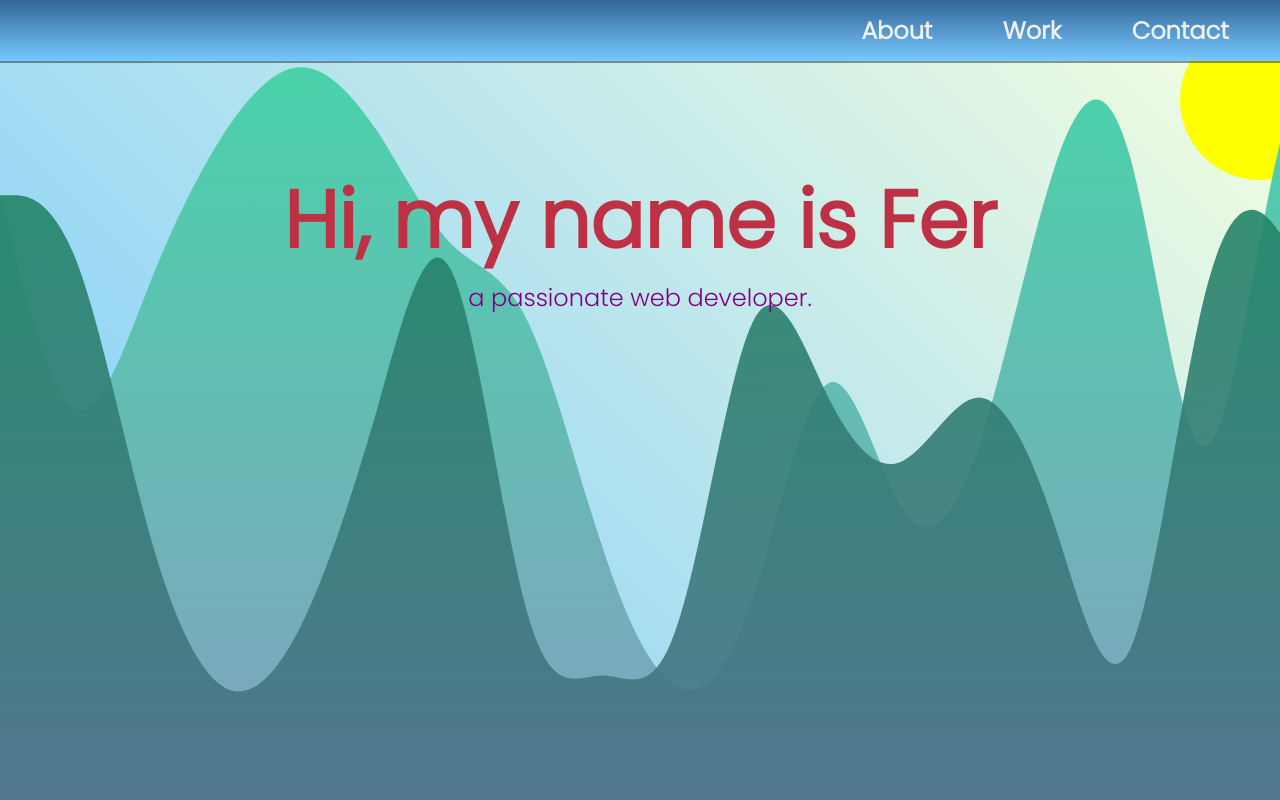
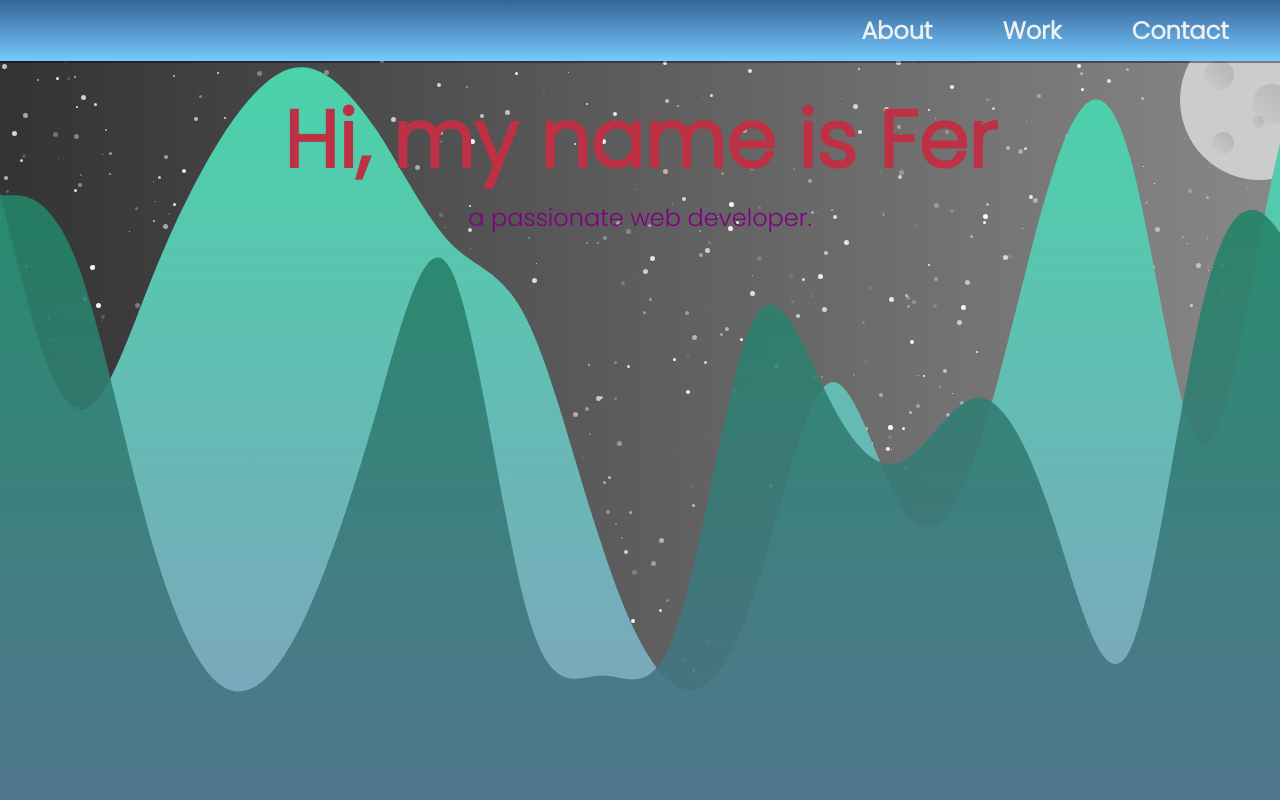
Before and after one commit to fer-rouco/portfolio, a React (Create React App) app in the folder client/: page / in a window 1280 px wide. Shown: the top 800 px of the page. Built offline with nearby package versions, Linux system fonts and the light colour scheme.

Commit message:
Welcome section dark / light mode first attemp

```diff
--- a/client/src/components/sections/welcome-section.jsx
+++ b/client/src/components/sections/welcome-section.jsx
@@ -1,14 +1,76 @@
+import {useRef} from 'react';
 import "./welcome-section.scss";
 import { ReactComponent as Waves } from '../../assets/waves.svg';
 
 function WelcomeSection() {
-  return (
-    <section id='welcome-section' className='welcome-section' >
+  const isDarkMode = true;
+
+  const renderStars = () => {
+    return (
+      [...Array(1000)].map((x, i) => {
+        const posX = Math.random() * window.innerWidth;
+        const posY = Math.random() * 800;
+        const alfa = Math.random();
+        const dimension = (Math.floor(Math.random() * 5) + 1) + 'px';
+        return <div className="welcome-section__star" style={{ left: posX + 'px', top: posY + 'px', opacity: alfa, width: dimension, height: dimension }} ></div>
+      })
+    );
+  }
+
+  const renderTextContainer = () => {
+    return (
       <div className='welcome-section__text-container'>
         <h1 className='welcome-section__text-hi' >Hi, my name is Fer</h1>
         <p className='welcome-section__text-web-dev' >a passionate web developer.</p>
       </div>
-      <div className="welcome-section__sun"></div>
+    );
+  }
+
+  const renderMainStarMoon = (darkMode) => {
+    return (
+      <div className={`welcome-section__main-star welcome-section__moon`}>
+        <div class="crater"></div>
+        <div class="crater"></div>
+        <div class="crater"></div>
+        <div class="crater"></div>
+      </div>
+    );
+  }
+
+  const renderMainStarSun = (darkMode) => {
+    return (
+      <div className={`welcome-section__main-star welcome-section__sun`}></div>
+    );
+  }
+
+  const renderMainStar = (darkMode) => {
+    const mainStarStyle = darkMode ? "moon" : "sun";
+    return (
+      (darkMode) ? renderMainStarMoon() : renderMainStarSun()
+    );
+  }
+
+  const renderDarkMode = () => {
+    return (
+      <>
+        { renderStars() }
+        { renderMainStar(isDarkMode) }
+      </>
+    );
+  }
+
+  const renderLightMode = () => {
+    return (
+      <>
+        { renderMainStar(isDarkMode) }
+      </>
+    );
+  }
+
+  return (
+    <section id='welcome-section' className={`welcome-section welcome-section-${isDarkMode ? "dark" : "light"}`} >
+      { renderTextContainer() }
+      { (isDarkMode) ? renderDarkMode() : renderLightMode() }
       <Waves></Waves>
     </section>
   );
--- a/client/src/components/sections/welcome-section.scss
+++ b/client/src/components/sections/welcome-section.scss
@@ -3,10 +3,8 @@
 .welcome-section {
   height: 100vh;
   padding-top: 2.6rem;
-  background: linear-gradient(45deg, rgb(118, 201, 255), rgb(247, 255, 222));
   position: relative;
   z-index: -2;
-  /* background: linear-gradient(45deg, rgb(118, 201, 255), rgb(247, 255, 222)); */
 
   display: flex;
   justify-content: center;
@@ -14,11 +12,19 @@
   flex-direction: column;
   flex-wrap: nowrap;
 
+  &-dark {
+    background: linear-gradient(90deg, #333333, #888888);
+  }
+
+  &-light {
+    background: linear-gradient(45deg, rgb(118, 201, 255), rgb(247, 255, 222));
+  }
+
   &__text-container {
     text-align: center;
     position: absolute;
     z-index: 2;
-    top: calc(20%);
+    top: calc(10%);
   }
 
   &__text-hi {
@@ -30,10 +36,9 @@
     color: #800080; /*var(--main-red); */ /* var(--main-blue); */
   }
 
-  &__sun {
+  &__main-star {
     width: 10rem;
     height: 10rem;
-    background-color: #ffff00;
     border-radius: 50%;
     position: absolute;
     top: 1.25rem;
@@ -41,9 +46,60 @@
     z-index: -1;
   }
 
+  &__sun {
+    background-color: #ffff00;
+  }
+
+  &__moon {
+    background-color: hsl(0, 0%, 80%);
+    opacity: 1;
+    .crater {
+      border-radius: 50%;
+      background: linear-gradient(45deg, hsl(0, 0%, 80%), hsl(0, 0%, 70%));
+      position: absolute;
+    }
+
+    .crater:nth-child(1) {
+      width: 30px;
+      height: 30px;
+      top: 25%;
+      left: 15%;
+    }
+
+    .crater:nth-child(2) {
+      width: 40px;
+      height: 40px;
+      top: 40%;
+      right: 30%;
+    }
+
+    .crater:nth-child(3) {
+      width: 12px;
+      height: 12px;
+      top: 60%;
+      left: 45%;
+    }
+
+    .crater:nth-child(4) {
+      width: 22px;
+      height: 22px;
+      top: 70%;
+      left: 20%;
+    }
+  }
 
   &__waves {
     height: 100%;
     width: 100%;
   }
+
+  &__star {
+    background: white;
+    position: absolute;
+    border-radius: 50%;
+    z-index: -2;
+    // Variable
+    // width: 4px;
+    // height: 4px;
+  }
 }
```
